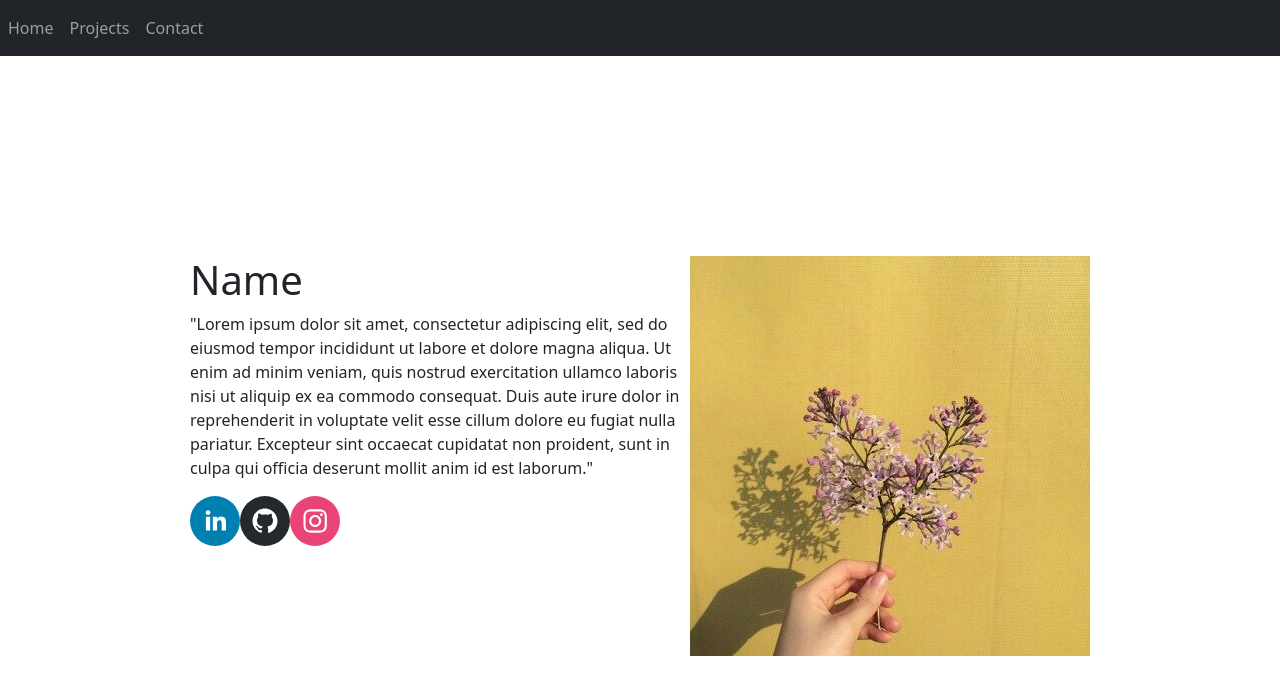
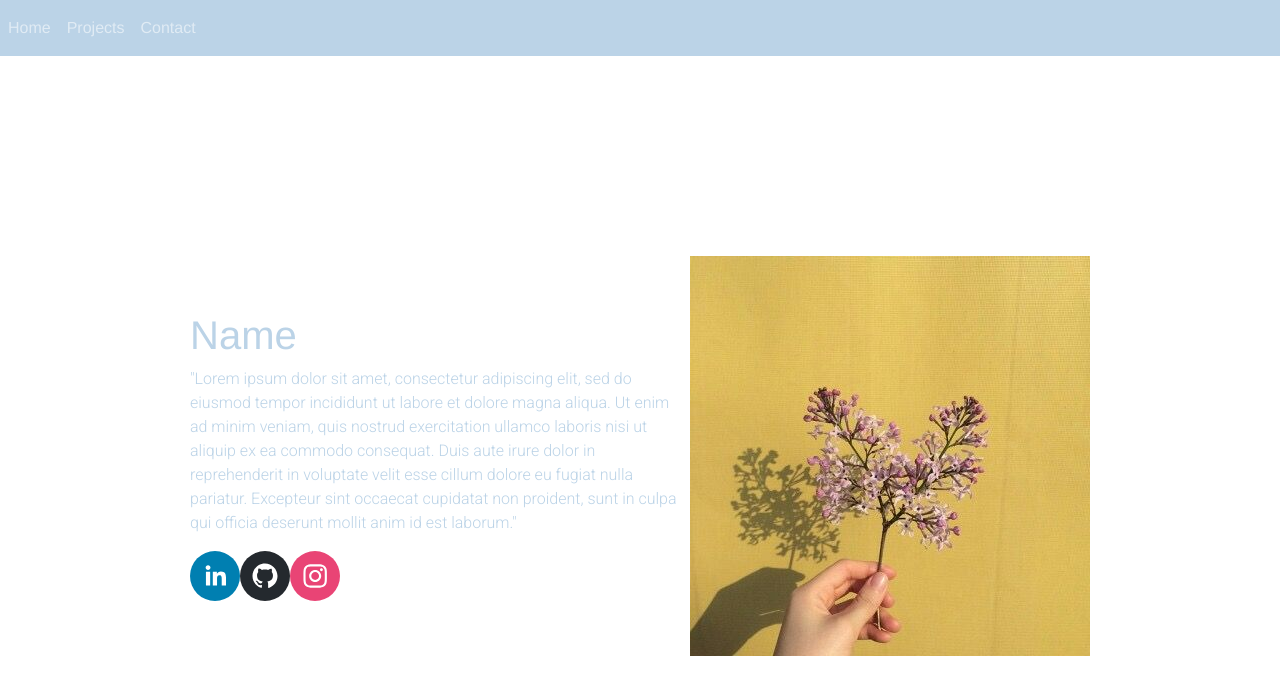
Before and after one commit to manasaling/personal-websites, a Next.js app: page / in a window 1280 px wide. Shown: the top 694 px of the page. Built offline with nearby package versions, Linux system fonts and the light colour scheme.

Commit message:
changed color of nav bar

```diff
--- /dev/null
+++ b/components/NavigationBar.module.css
@@ -0,0 +1,9 @@
+.navBar{
+    font-family: 'Franklin Gothic Medium', 'Arial Narrow', Arial, sans-serif;
+}
+
+.colorNav{
+    background-color: #BBD3E7;
+
+
+}
--- a/components/NavigationBar.tsx
+++ b/components/NavigationBar.tsx
@@ -1,12 +1,12 @@
 import React from "react"
 import {Nav, NavDropdown, Navbar, Form, Button, FormControl} from "react-bootstrap"
 import Link from 'next/link'
-
+import styles from './NavigationBar.module.css'
 function NavigationBar() {
   return (
-    <div className="navbar-body" >
+    <div className={styles.navBar} >
     <>
-  <Navbar bg="dark" variant="dark">
+  <Navbar className={styles.colorNav} variant="dark">
 
     <Nav className="mr-auto">
 
--- a/pages/HomePage.module.css
+++ b/pages/HomePage.module.css
@@ -1,10 +1,23 @@
+
 .detail{
   display: flex;
+  align-items: center;
 
   }
 
 .bio{
   width: 500px;
+  font-family: 'Anton', sans-serif;
+  font-family: 'Roboto', sans-serif;
+  color:  #BBD3E7;
+
+}
+
+
+.name{
+  font-family: 'Franklin Gothic Medium', 'Arial Narrow', Arial, sans-serif;
+  color:  #BBD3E7;
+
 
 }
 
@@ -14,4 +27,5 @@
   display: flex;
   justify-content: center;
   align-items: center;
+
 }
--- a/pages/HomePage.tsx
+++ b/pages/HomePage.tsx
@@ -1,8 +1,15 @@
 import React from 'react';
 import { SocialIcon } from 'react-social-icons';
 import styles from './HomePage.module.css'
+
 export default function HomePage() {
     return <div>
+
+
+
+<style>
+@import url('https://fonts.googleapis.com/css2?family=Anton&family=Roboto:wght@300&display=swap');
+</style>
       <div className={styles.homepage}>
 
         <div className={styles.detail}>
@@ -17,7 +24,7 @@ export default function HomePage() {
               <p>"Lorem ipsum dolor sit amet, consectetur adipiscing elit, sed do eiusmod tempor incididunt ut labore et dolore magna aliqua. Ut enim ad minim veniam, quis nostrud exercitation ullamco laboris nisi ut aliquip ex ea commodo consequat. Duis aute irure dolor in reprehenderit in voluptate velit esse cillum dolore eu fugiat nulla pariatur. Excepteur sint occaecat cupidatat non proident, sunt in culpa qui officia deserunt mollit anim id est laborum."</p>
              </div>
 
-            <div className="social-media">
+            <div className={styles.socialMediaIcons}>
               <SocialIcon url="https://www.linkedin.com/in/manasa-lingireddy/" />
               <SocialIcon url="https://github.com/manasaling" />
               <SocialIcon url="https://www.instagram.com/manasa.ling/" />
```
Also changed, not shown: pages/Contact.module.css (added, +15 -0 lines), pages/Contact.tsx (+33 -10 lines), pages/Home.module.css (renamed from styles/Home.module.css).
